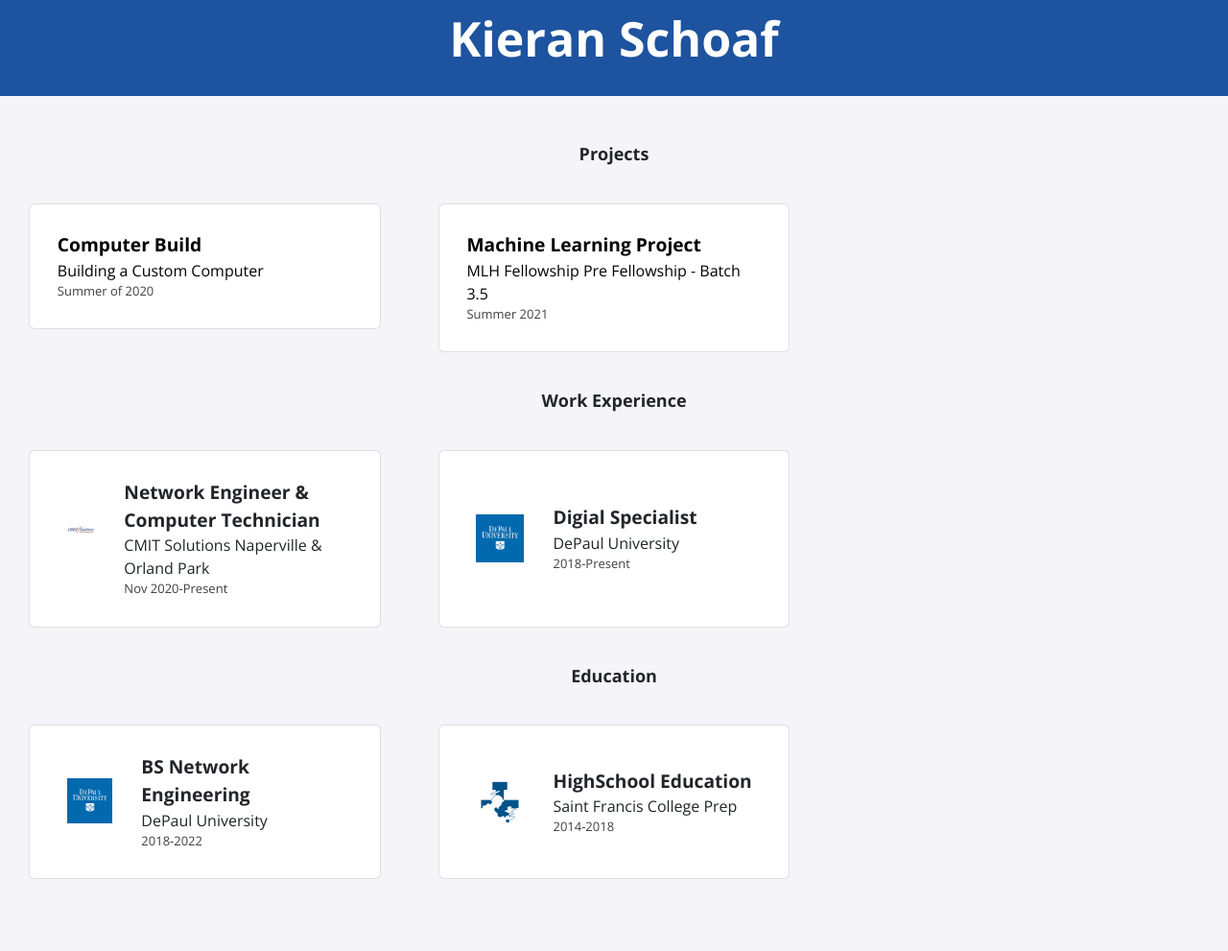
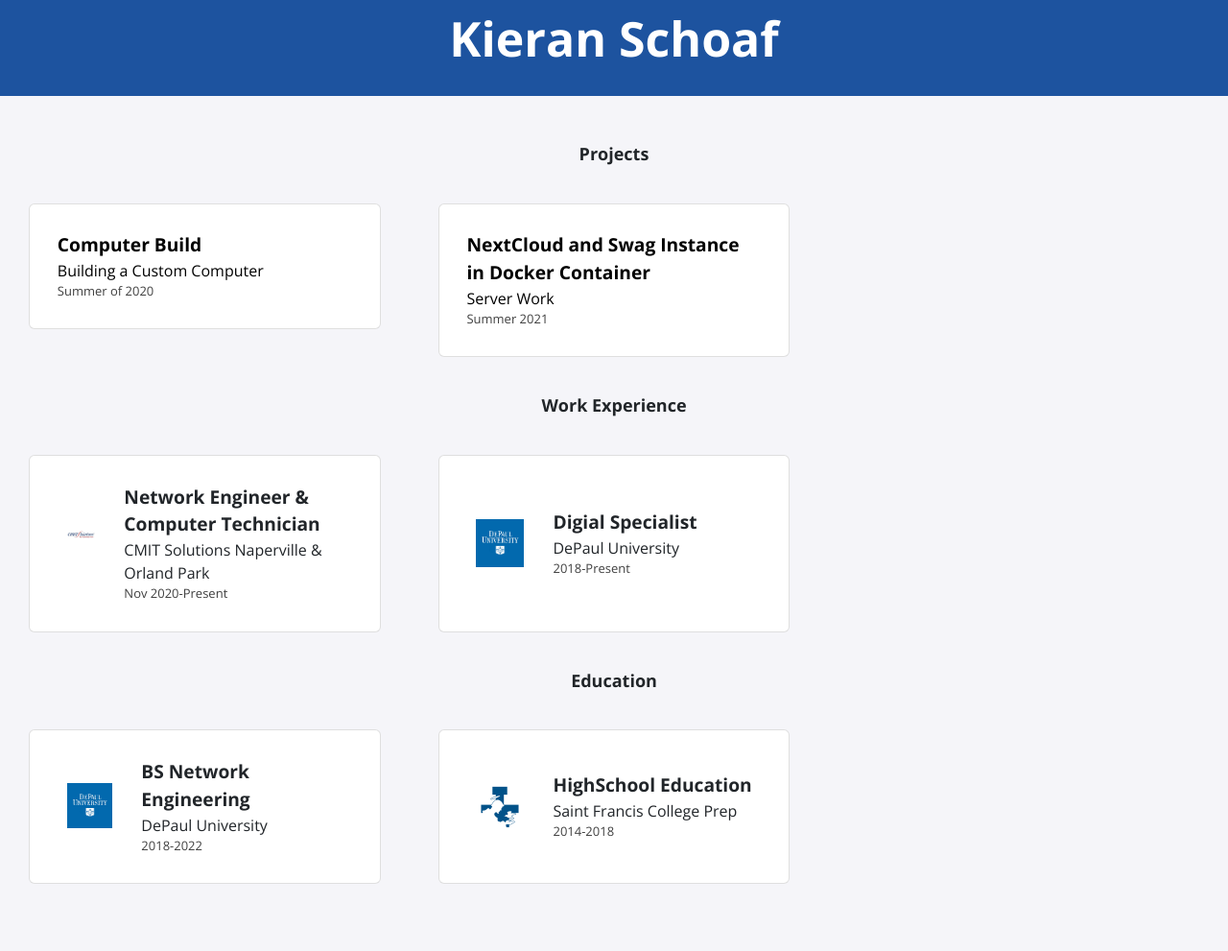
Before and after one commit to kischoaf/kischoaf.github.io, a Jekyll site: the page built from index.html, in a window 1280 px wide. Shown: the part 290-1281 px from the top of the page at 96% size. Built offline with Jekyll 4.4.1, drawn with Linux system fonts in a browser that asks for light colours; nearby versions of some CDN libraries.

Commit message:
update new project

```diff
--- a/_data/projects.yml
+++ b/_data/projects.yml
@@ -3,7 +3,7 @@
   date: Summer of 2020
   page-name: project
 
-- title: Machine Learning Project
-  event: MLH Fellowship Pre Fellowship - Batch 3.5
+- title: NextCloud and Swag Instance in Docker Container
+  event: Server Work
   date: Summer 2021
-  page-name: project
+  page-name: next
```
Also changed, not shown: projects/NextCloud.md (deleted, +0 -22 lines).
